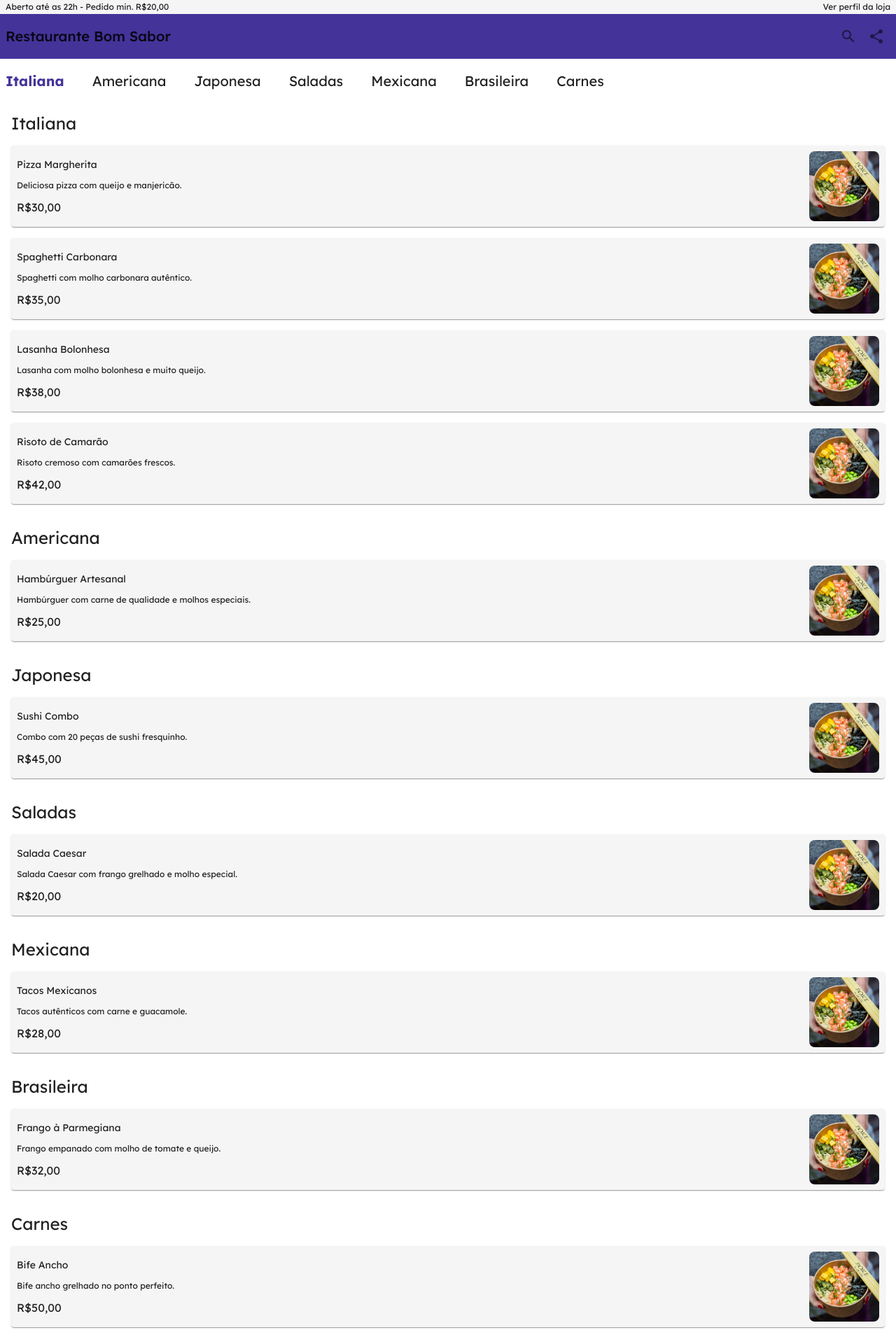
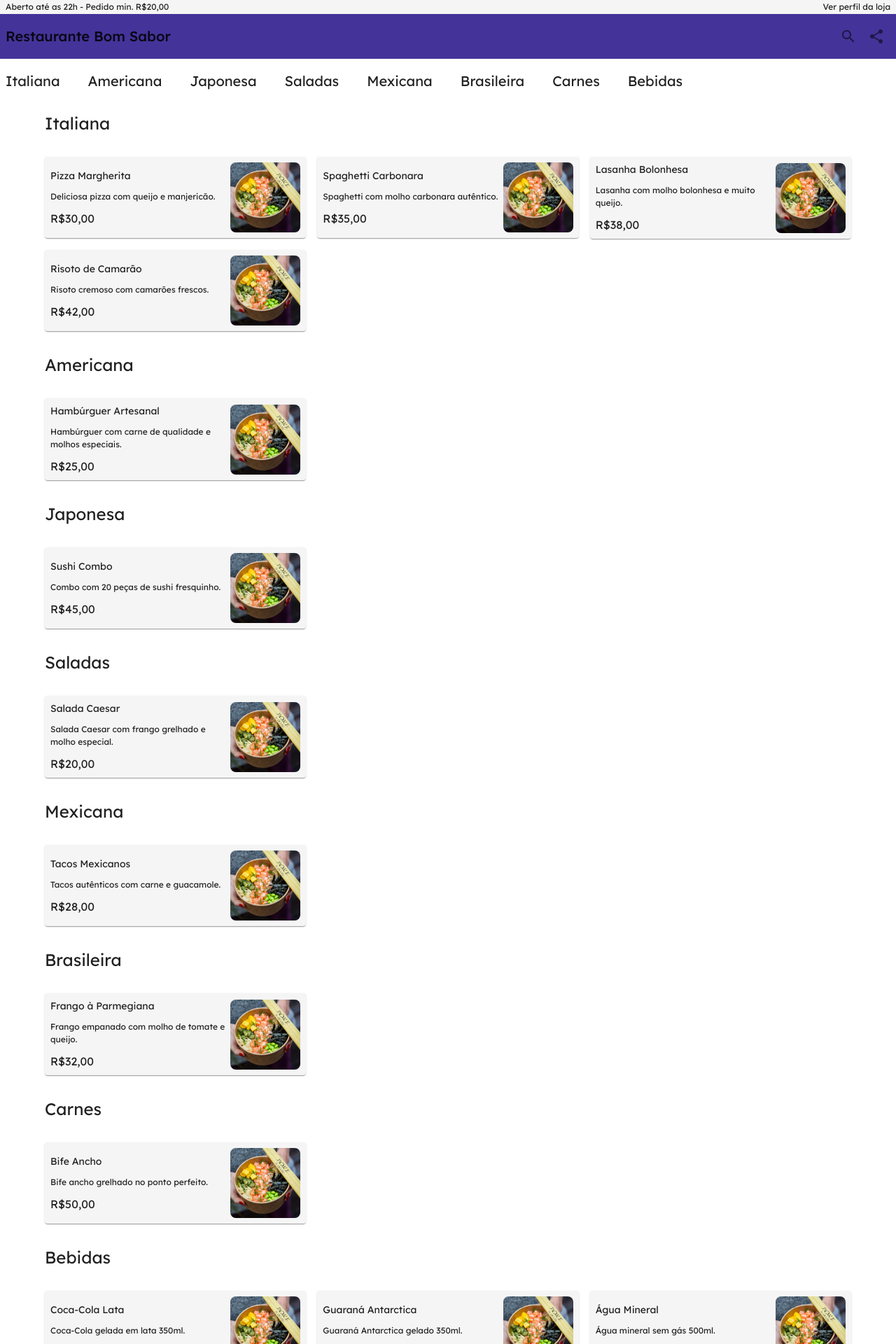
Before and after one commit to alexandre-niess/Plate_POS_System, a React (Vite) app: page /AppRestaurante in a window 1280 px wide. Shown: the top 1920 px of the page at 70% size. Built offline with nearby package versions, Linux system fonts and the light colour scheme.

Commit message:
criação dos arquivos do carrinho e do perfil da loja

```diff
--- a/screens/Home.jsx
+++ b/screens/Home.jsx
@@ -5,6 +5,8 @@
 import CssBaseline from "@mui/material/CssBaseline";
 import Box from "@mui/material/Box";
 import Typography from "@mui/material/Typography";
+import Grid from "@mui/material/Grid";
+import Container from "@mui/material/Container";
 
 export function Home() {
   const [categoriaVisivel, setCategoriaVisivel] = useState("");
@@ -19,6 +21,7 @@
     "Mexicana",
     "Brasileira",
     "Carnes",
+    "Bebidas",
   ];
 
   const pratos = [
@@ -82,55 +85,31 @@
       preco: "50,00",
       categoria: "Carnes",
     },
+    {
+      nome: "Coca-Cola Lata",
+      descricao: "Coca-Cola gelada em lata 350ml.",
+      preco: "5,00",
+      categoria: "Bebidas",
+    },
+    {
+      nome: "Guaraná Antarctica",
+      descricao: "Guaraná Antarctica gelado 350ml.",
+      preco: "5,00",
+      categoria: "Bebidas",
+    },
+    {
+      nome: "Água Mineral",
+      descricao: "Água mineral sem gás 500ml.",
+      preco: "3,00",
+      categoria: "Bebidas",
+    },
+    {
+      nome: "Fanta Laranja",
+      descricao: "Água mineral sem gás 500ml.",
+      preco: "5,00",
+      categoria: "Bebidas",
+    },
   ];
-
-  useEffect(() => {
-    document.title = "Alexandre Niess";
-
-    const observer = new IntersectionObserver(
-      (entries) => {
-        entries.forEach((entry) => {
-          if (entry.isIntersecting) {
-            setCategoriaVisivel(entry.target.id);
-          }
-        });
-      },
-      { rootMargin: "0px 0px -80% 0px" }
-    );
-
-    categorias.forEach((categoria) => {
-      if (categoriasRefs.current[categoria]) {
-        observer.observe(categoriasRefs.current[categoria]);
-      }
-    });
-
-    return () => {
-      categorias.forEach((categoria) => {
-        if (categoriasRefs.current[categoria]) {
-          observer.unobserve(categoriasRefs.current[categoria]);
-        }
-      });
-    };
-  }, [categorias]);
-
-  useEffect(() => {
-    if (categoriaVisivel && categoriasRefs.current[categoriaVisivel]) {
-      const categoriaElement = categoriasRefs.current[categoriaVisivel];
-      const containerElement = containerRef.current;
-
-      const categoriaRect = categoriaElement.getBoundingClientRect();
-      const containerRect = containerElement.getBoundingClientRect();
-      const scrollLeft =
-        categoriaElement.offsetLeft -
-        containerRect.width / 4 +
-        categoriaRect.width / 4;
-
-      containerElement.scrollTo({
-        left: scrollLeft,
-        behavior: "smooth",
-      });
-    }
-  }, [categoriaVisivel]);
 
   const handleCategoriaClick = (categoria) => {
     if (categoriasRefs.current[categoria]) {
@@ -139,6 +118,7 @@
         top: offsetTop,
         behavior: "smooth",
       });
+      setCategoriaVisivel(categoria); // Set categoriaVisivel to the clicked category
     }
   };
 
@@ -194,9 +174,10 @@
         ))}
       </Box>
 
-      <Box
+      <Container
         sx={{
-          padding: "160px 16px 16px 16px", // Ajuste conforme necessário
+          paddingTop: "160px", // Ajuste conforme necessário
+          paddingBottom: "16px",
         }}
       >
         {categorias.map((categoria) => (
@@ -209,29 +190,23 @@
             <Typography variant="h5" component="h3">
               {categoria}
             </Typography>
-            <Box
-              sx={{
-                display: "flex",
-                flexDirection: "column",
-                gap: 2,
-                marginTop: 2,
-              }}
-            >
+            <Grid container spacing={2} sx={{ marginTop: 2 }}>
               {pratos
                 .filter((prato) => prato.categoria === categoria)
                 .map((prato, index) => (
+                  <Grid item xs={12} sm={6} md={4} key={index}>
                     <CardProduto
-                    key={index}
                       nome={prato.nome}
                       descricao={prato.descricao}
                       preco={prato.preco}
                       categoria={prato.categoria}
                     />
+                  </Grid>
                 ))}
-            </Box>
+            </Grid>
           </Box>
         ))}
-      </Box>
+      </Container>
     </>
   );
 }
```
Also changed, not shown: screens/Carrinho.jsx (added), screens/PerfilEmp.jsx (added). Lines whose indentation alone changed are shown as unchanged.
